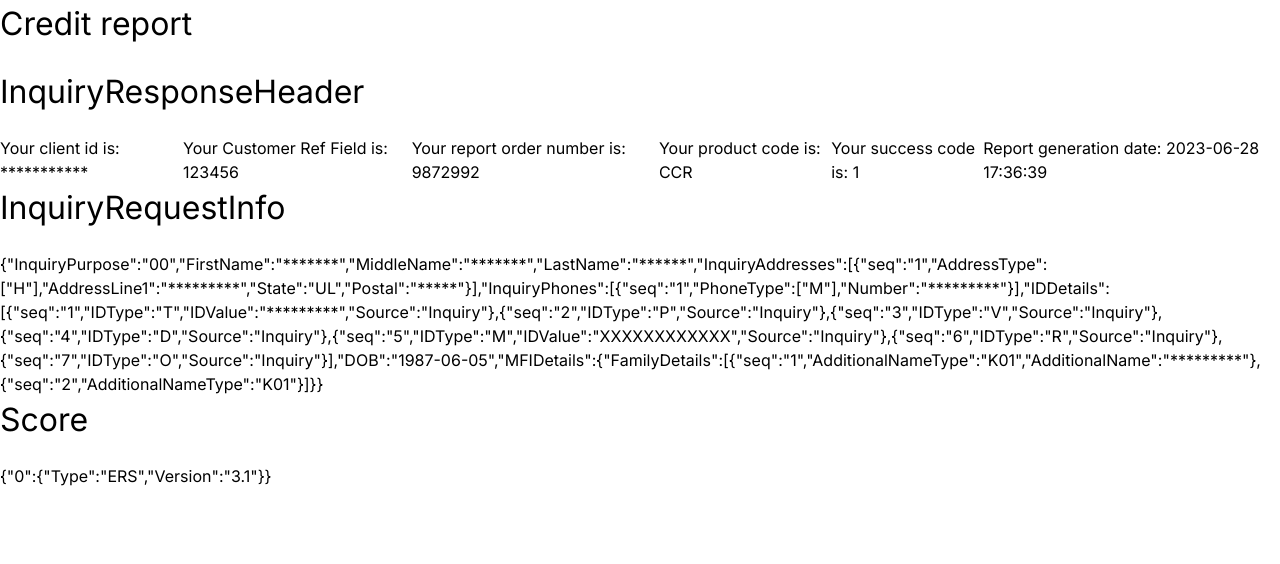
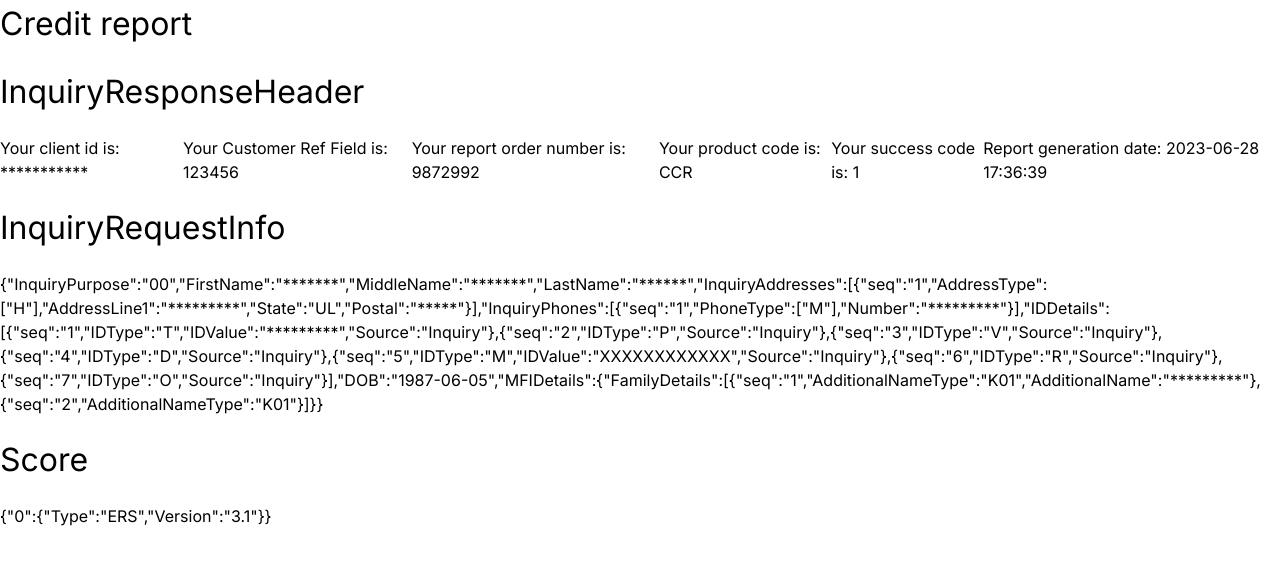
Before and after one commit to gargshantnu/credit-ui, a Next.js app: page /credit-report in a window 1280 px wide. Shown: the top 564 px of the page. Built offline with nearby package versions, Linux system fonts and the light colour scheme.

Commit message:
add margin bottom

```diff
--- a/app/credit-report/CCRResponse.tsx
+++ b/app/credit-report/CCRResponse.tsx
@@ -7,7 +7,7 @@ export default function CCRResponse(data: Object) {
             <div className={styles.Heading}>
                 CCRResponse
             </div>
-            <div>
+            <div className={styles.Data}>
                 {JSON.stringify(data)}
             </div>
         </>
--- a/app/credit-report/InquiryRequestInfo.tsx
+++ b/app/credit-report/InquiryRequestInfo.tsx
@@ -7,7 +7,7 @@ export default function InquiryRequestInfo(data: Object) {
             <div className={styles.Heading}>
                 InquiryRequestInfo
             </div>
-            <div>
+            <div className={styles.Data}>
                 {JSON.stringify(data)}
             </div>
         </>
--- a/app/credit-report/styles.module.css
+++ b/app/credit-report/styles.module.css
@@ -5,4 +5,5 @@
 .Data {
     display: flex;
     justify-content: space-between;
+    margin-bottom: 20px;
 }
```
